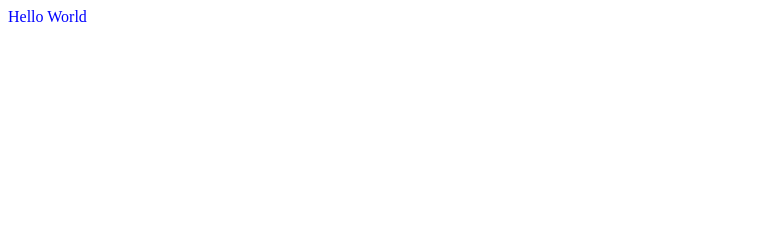
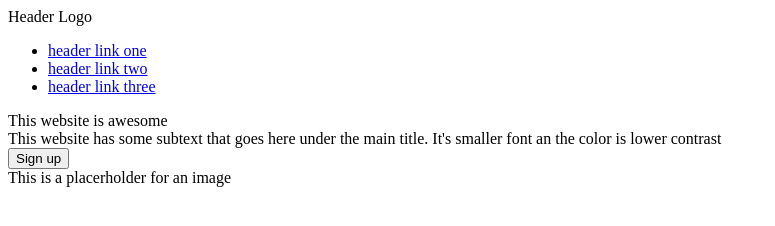
Before and after one commit to mortegaj/odin-landing-page, a plain HTML site: page index.html in a window 1280 px wide. Shown: the whole page, without its empty margins (0-775 px from the left). Drawn offline with Linux system fonts and the light colour scheme.

Commit message:
Add section 1 html, without style

```diff
--- a/index.html
+++ b/index.html
@@ -6,6 +6,25 @@
         <link rel="stylesheet" href="styles.css">
     </head>
     <body>
-        <div class="text">Hello World</div>
+        <div class="section-1">
+            <div class="header">
+                <div class="header-logo">Header Logo</div>
+                <ul class="header-menu">
+                    <li><a href="#">header link one</a></li>
+                    <li><a href="#">header link two</a></li>
+                    <li><a href="#">header link three</a></li>
+                </ul>
+            </div>
+            <div class="hero">
+                <div class="hero-text">
+                    <div class="hero-main-text">This website is awesome</div>
+                    <div class="hero-secondary-text">This website has some subtext that goes here under the main title. It's smaller font an the color is lower contrast</div>
+                    <button>Sign up</button>
+                </div>
+                <div class="hero-image">
+                    This is a placerholder for an image
+                </div>
+            </div>
+        </div>
     </body>
 </html>
```
